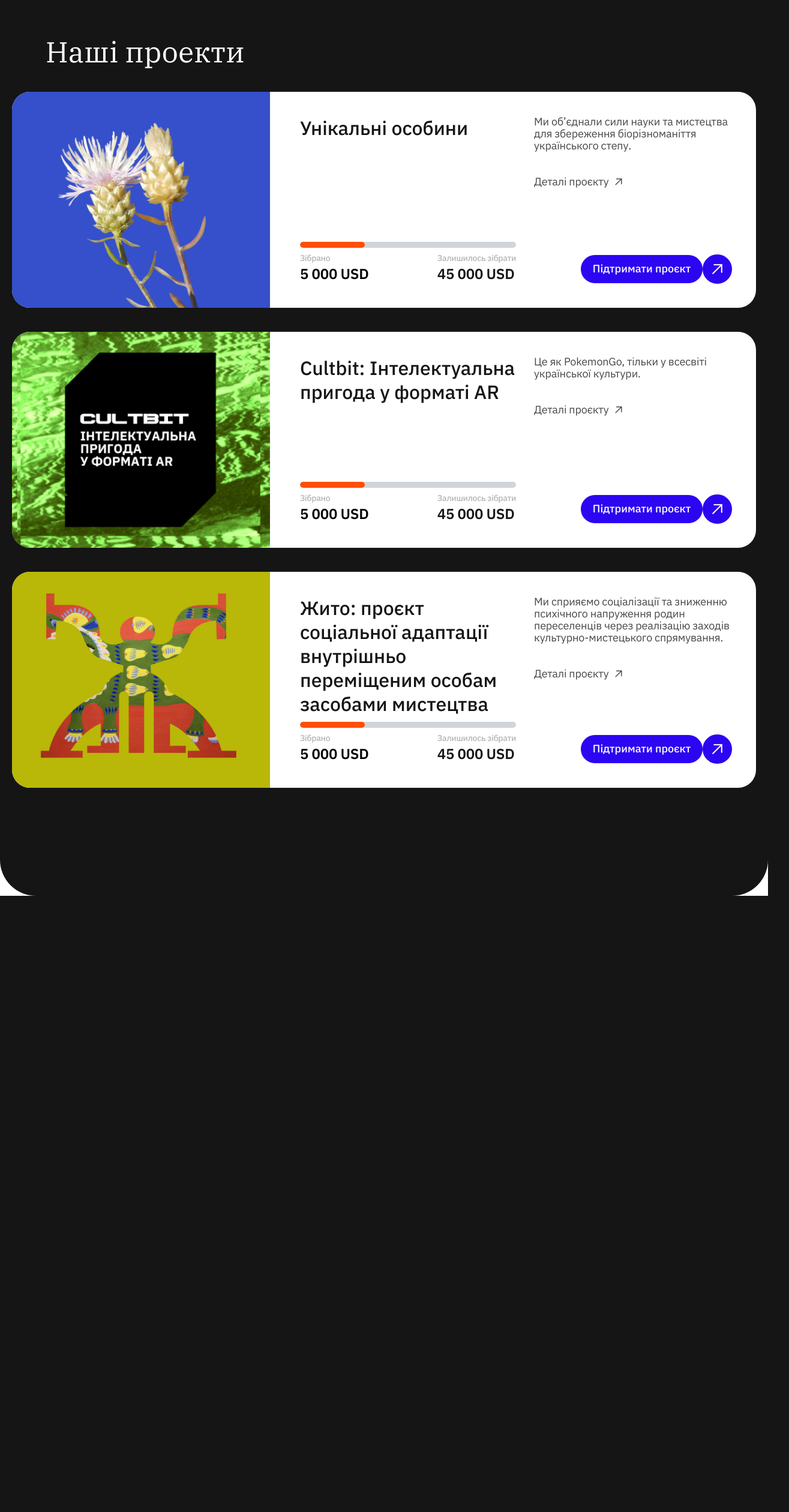
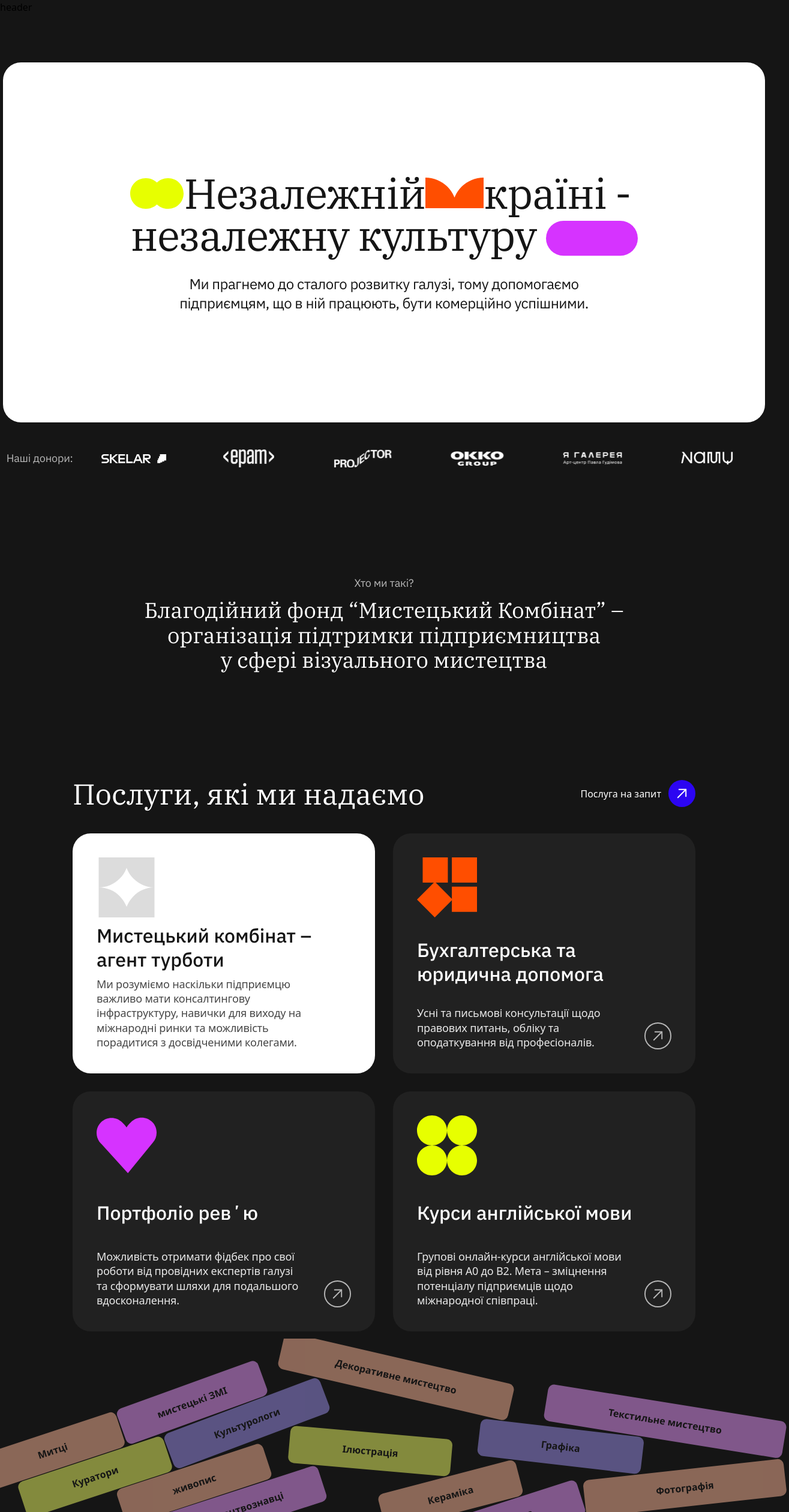
Before and after one commit to kamilka13me/myst_comb, a Next.js app in the folder frontend/: page / in a window 1280 px wide. Shown: the top 2520 px of the page at 60% size, 1315 px wide, since content can reach past the window. Before the commit the page ends 1493 px from the top, so only its background shows below. Built offline with nearby package versions, Linux system fonts and the light colour scheme.

Commit message:
feat: adaptive OurProjects

```diff
--- a/frontend/app/layout.tsx
+++ b/frontend/app/layout.tsx
@@ -18,9 +18,9 @@ export default function RootLayout({
   return (
     <html lang="en">
       <body className="bg-base-text_accent">
-        {/* <Header /> */}
+        <Header />
         <main>{children}</main>
-        {/* <Footer /> */}
+        <Footer />
       </body>
     </html>
   );
--- a/frontend/src/vievs/MainPage/MainPage.tsx
+++ b/frontend/src/vievs/MainPage/MainPage.tsx
@@ -16,21 +16,21 @@ export const MainPage: React.FC = () => {
     <div className="mt-10 flex w-full flex-col items-center bg-white">
       <div className="flex h-full w-full flex-col items-center rounded-b-[60px] bg-base-text_accent pb-[160px]">
         <div className="max-w-[1440px]">
-          {/* <Hero />
+          <Hero />
           <Donors />
           <WhoAreWe />
           <OurServices />
-          <FallingBricks /> */}
+          <FallingBricks />
           <OurProjects />
           {/* <News /> */}
         </div>
       </div>
-      {/* <div className="max-w-[1440px]">
+      <div className="max-w-[1440px]">
         <Strategi />
         <OurValues />
         <HowWeWork />
         <ConnectToday />
-      </div> */}
+      </div>
     </div>
   );
 };
```
